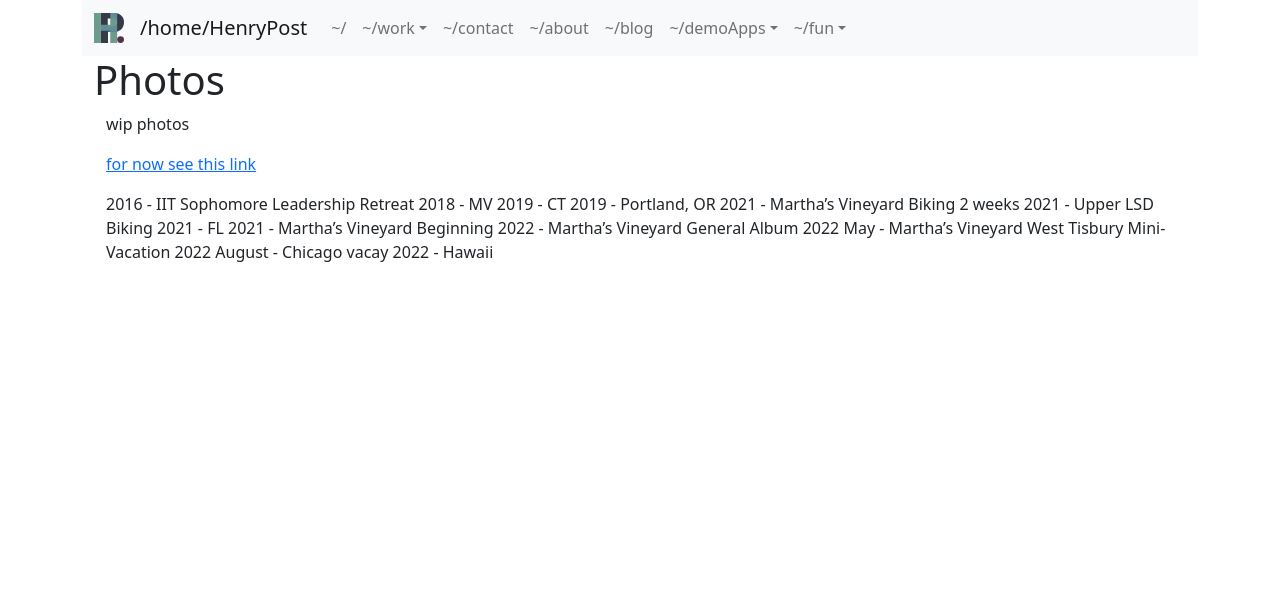
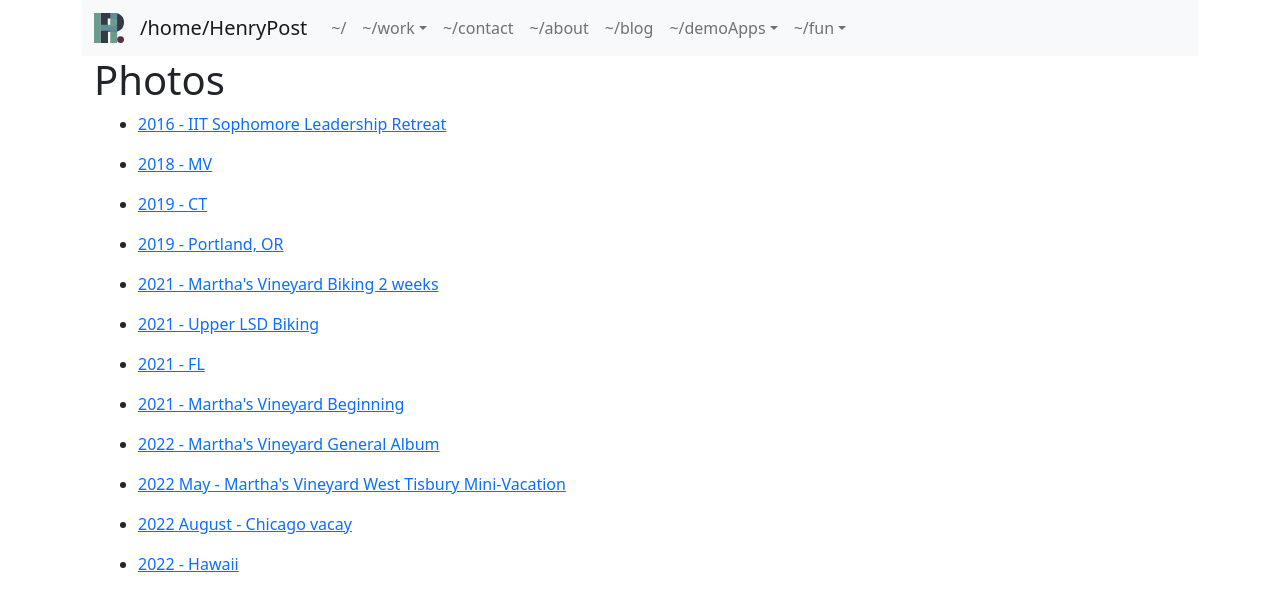
Before and after one commit to meltingscales/henrypost.net, a React (Create React App) app: page /fun/photos in a window 1280 px wide. Shown: the top 608 px of the page. Built offline with nearby package versions, Linux system fonts and the light colour scheme.

Commit message:
add photo links

```diff
--- a/src/pages/fun/PagePhotos.tsx
+++ b/src/pages/fun/PagePhotos.tsx
@@ -1,31 +1,76 @@
 import React from 'react';
 import {Container} from "react-bootstrap";
+
+var photo_links = [
+    {
+        'title': '2016 - IIT Sophomore Leadership Retreat',
+        'link': 'https://imgur.com/a/isjpRde'
+    },
+    {
+        'title': '2018 - MV',
+        'link': 'https://imgur.com/a/fJBNEbT'
+    },
+    {
+        link: 'https://imgur.com/a/v0c9Nea',
+        title: '2019 - CT',
+    },
+    {
+        title: '2019 - Portland, OR',
+        link: 'https://imgur.com/a/0vJw7O6'
+    },
+    {
+        title: '2021 - Martha\'s Vineyard Biking 2 weeks',
+        link: 'https://imgur.com/a/zpsVhwD'
+    },
+    {
+        title: '2021 - Upper LSD Biking',
+        link: 'https://imgur.com/a/gUj1BiO'
+    },
+    {
+        title: '2021 - FL',
+        link: 'https://imgur.com/a/mWtQFJU'
+    },
+    {
+        title: '2021 - Martha\'s Vineyard Beginning',
+        link: 'https://imgur.com/a/YCRFC7s'
+    },
+    {
+        title: '2022 - Martha\'s Vineyard General Album',
+        link: 'https://photos.app.goo.gl/CAah7RZJDQYYviqK9'
+    },
+    {
+        title: '2022 May - Martha\'s Vineyard West Tisbury Mini-Vacation',
+        link: 'https://photos.app.goo.gl/meQAAQpdcjJyA9hi6'
+    },
+    {
+        title: '2022 August - Chicago vacay',
+        link: 'https://photos.google.com/share/AF1QipPALwVvS8zbGlUiLS5-TUNPiNgLWBs0AtufrdoaUqM74a0RudLsjlYIKpckicCUZg?key=MXc1U2VsYlhpVk5RUG9lRnkwMS1RS3FOalk1Qk5R'
+    },
+    {
+        title: '2022 - Hawaii',
+        link: 'https://photos.app.goo.gl/DmyCJXr3XRiFyieu9'
+    },
+]
+
+function renderPhotoLink(it) {
+    return <li><a href={it.link}><p>{it.title}</p></a></li>
+}
 
 function PagePhotos() {
     return <>
         <h1>Photos</h1>
         <Container>
-            <p>wip photos</p>
+            {/*<p>wip photos</p>*/}
 
-            <p><a href={'https://henryfbp.github.io/photos/'}>for now see this link</a></p>
+            {/*<p><a href={'https://henryfbp.github.io/photos/'}>for now see this link</a></p>*/}
 
-
-            2016 - IIT Sophomore Leadership Retreat
-            2018 - MV
-            2019 - CT
-            2019 - Portland, OR
-            2021 - Martha’s Vineyard Biking 2 weeks
-            2021 - Upper LSD Biking
-            2021 - FL
-            2021 - Martha’s Vineyard Beginning
-            2022 - Martha’s Vineyard General Album
-            2022 May - Martha’s Vineyard West Tisbury Mini-Vacation
-            2022 August - Chicago vacay
-            2022 - Hawaii
-
+            <ul>
+                {photo_links.map(renderPhotoLink)}
+            </ul>
 
         </Container>
     </>;
+
 }
 
 export default PagePhotos
```
